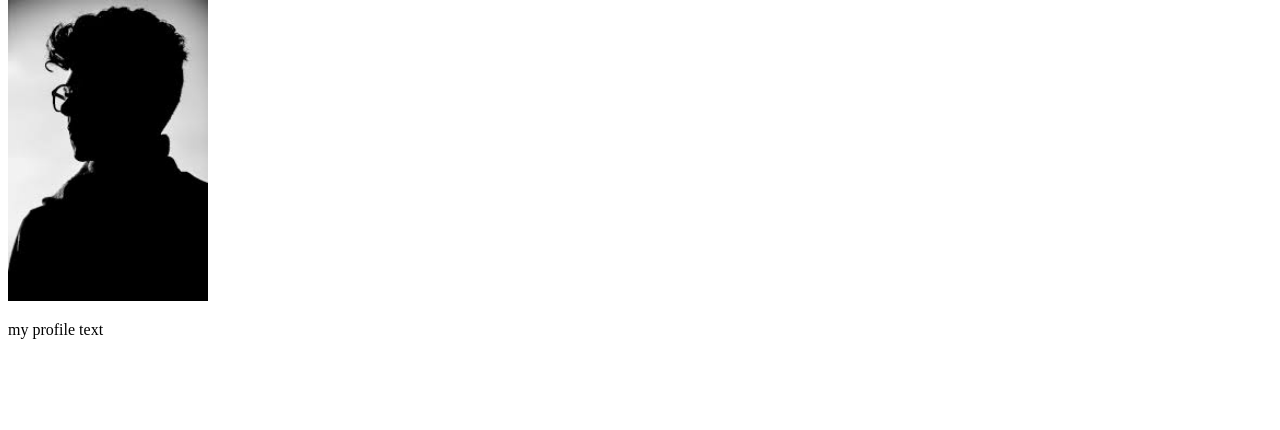
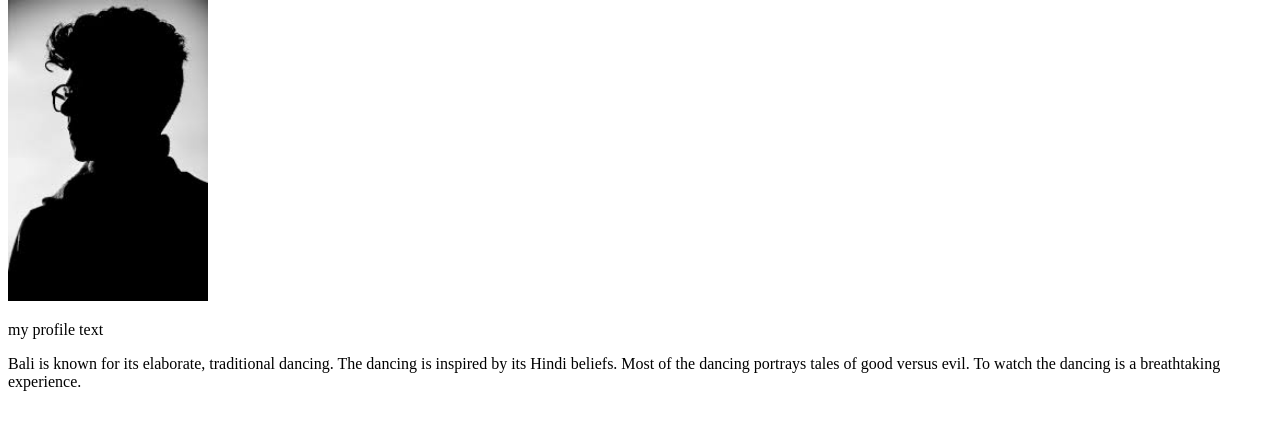
Before and after one commit to Srikanthy07/New-folder, a plain HTML site: page index.htm in a window 1280 px wide. Shown: the part 138-568 px from the top of the page. Drawn offline with Linux system fonts and the light colour scheme.

Commit message:
added paragrah

```diff
--- a/index.htm
+++ b/index.htm
@@ -10,5 +10,6 @@
     <h1>your name</h1>
     <img width="200px" src="image.jpg" alt="">
     <p>my profile text</p>
+    <p>Bali is known for its elaborate, traditional dancing. The dancing is inspired by its Hindi beliefs. Most of the dancing portrays tales of good versus evil. To watch the dancing is a breathtaking experience.</p>
 </body>
 </html>
```
